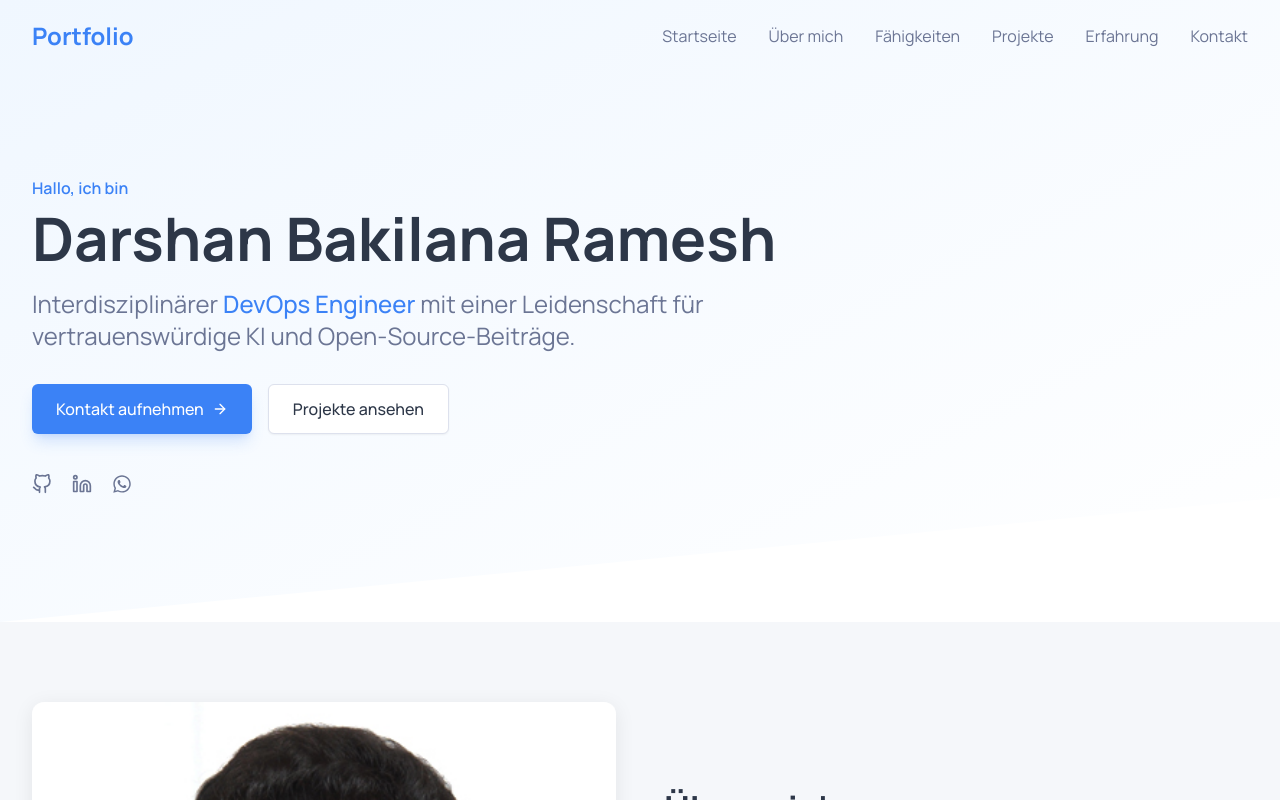
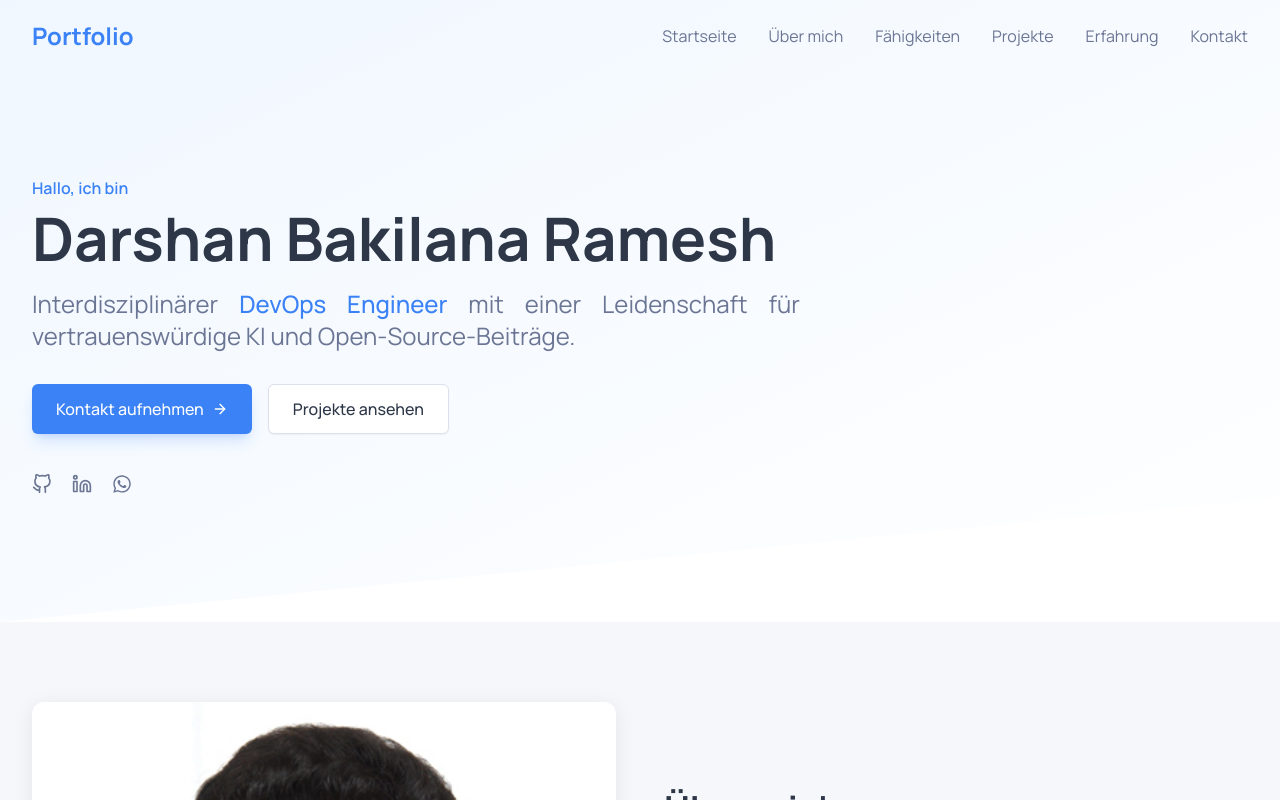
Before and after one commit to DarshanBakilanaRamesh/portfolio, a React (Vite) app: page / in a window 1280 px wide. Shown: the top 800 px of the page. Built offline with nearby package versions, Linux system fonts and the light colour scheme.

Commit message:
Updated Hero Justify

```diff
--- a/src/components/Hero.jsx
+++ b/src/components/Hero.jsx
@@ -18,7 +18,7 @@ const Hero = () => {
             <h1 className="text-4xl md:text-6xl font-bold mb-5">
               Darshan Bakilana Ramesh
             </h1>
-            <p className="text-xl md:text-2xl text-secondary-600 mb-8">
+            <p className="text-xl md:text-2xl text-secondary-600 mb-8 text-justify">
               Interdisziplinärer <span className="text-primary-500 font-medium">DevOps Engineer</span> mit einer Leidenschaft für
               vertrauenswürdige KI und Open-Source-Beiträge.
             </p>
```
